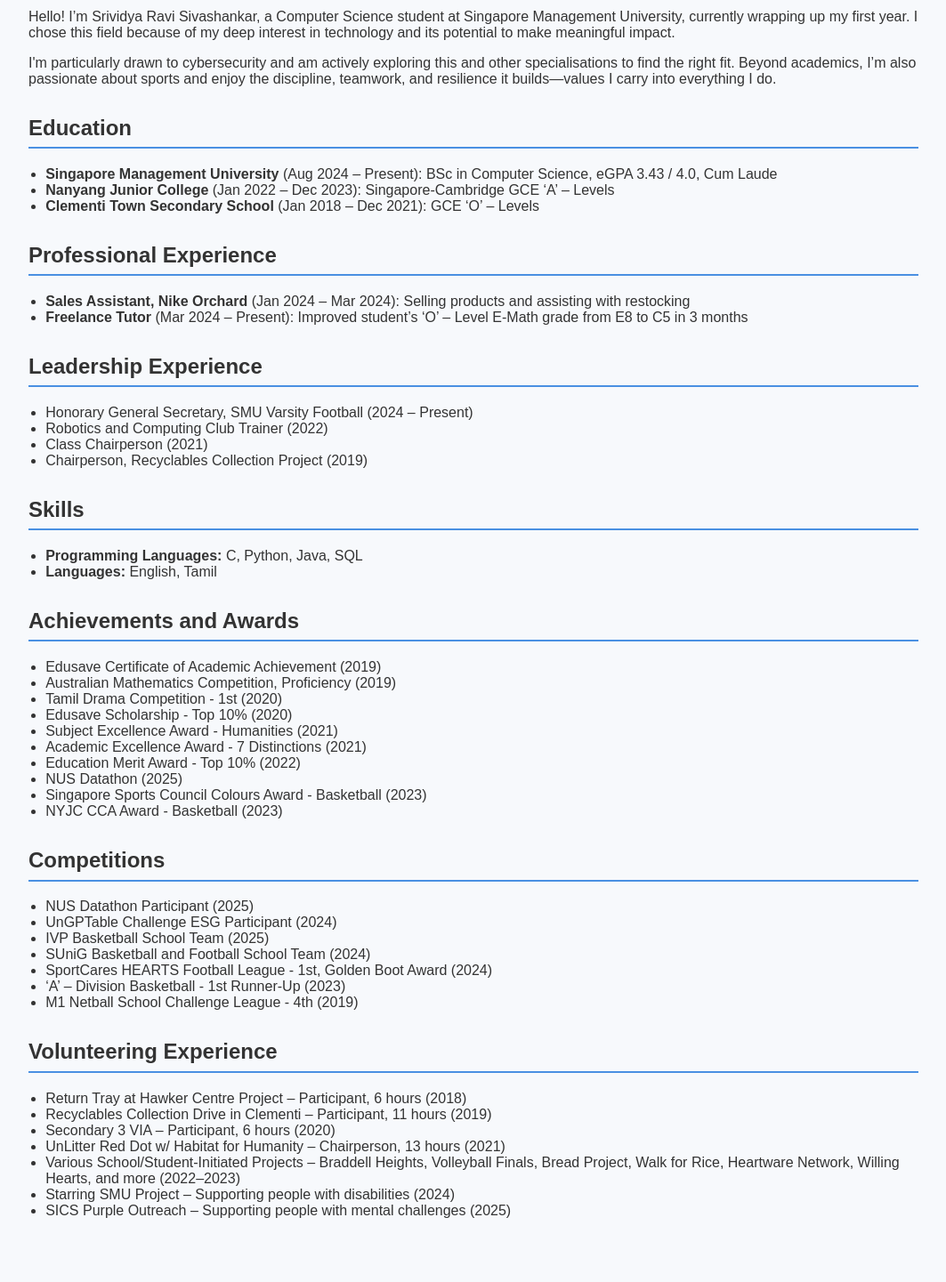
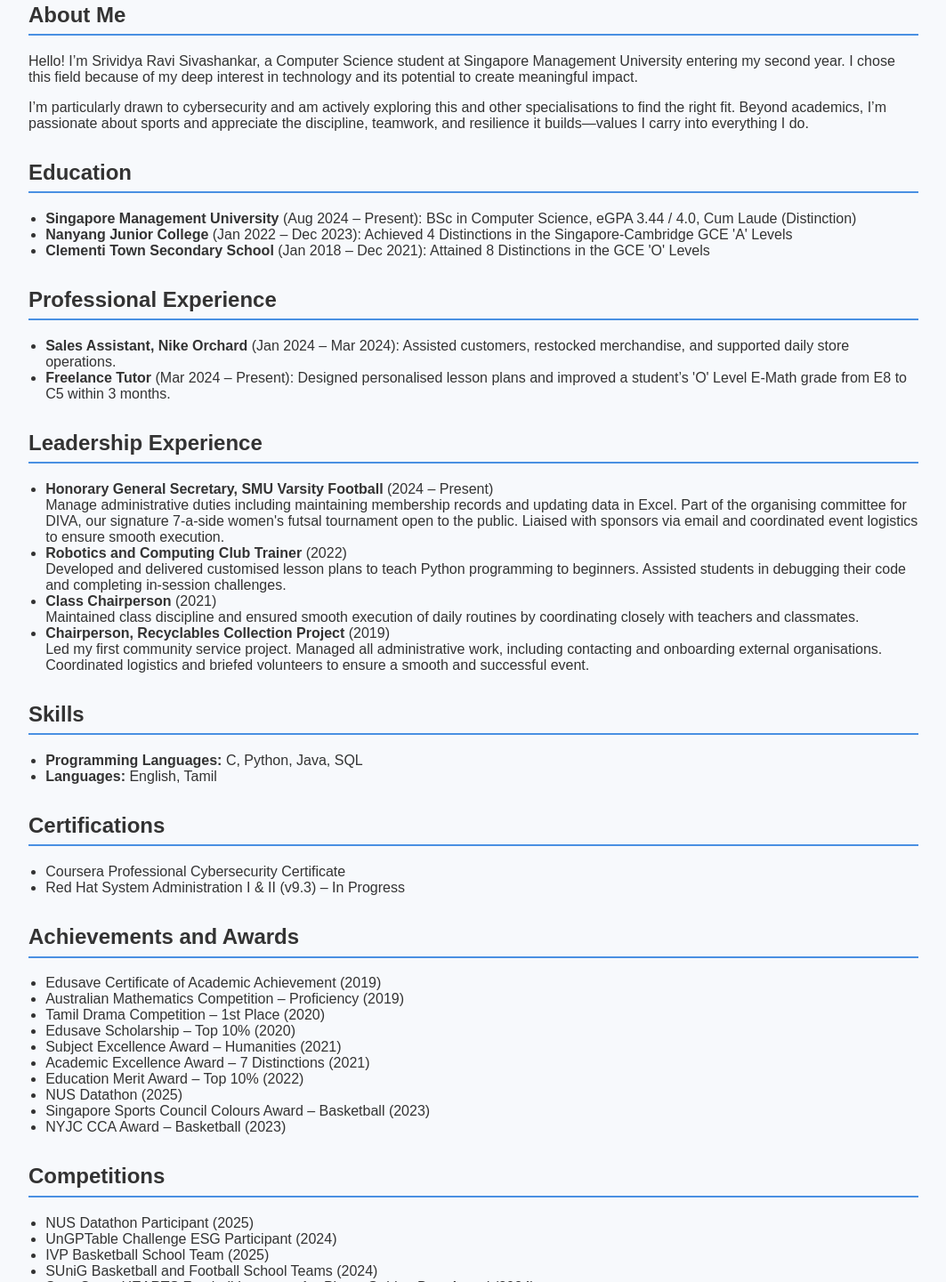
Before and after one commit to sri7373/sri7373.github.io, a plain HTML site: page index.html in a window 1280 px wide. Shown: the part 431-1872 px from the top of the page at 89% size, without its empty margins (108-1171 px from the left). Drawn offline with Linux system fonts and the light colour scheme.

Commit message:
Update index.html

```diff
--- a/index.html
+++ b/index.html
@@ -1,8 +1,8 @@
 <!DOCTYPE html>
 <html lang="en">
 <head>
-  <meta charset="UTF-8">
-  <meta name="viewport" content="width=device-width, initial-scale=1.0">
+  <meta charset="UTF-8" />
+  <meta name="viewport" content="width=device-width, initial-scale=1.0" />
   <title>Srividya Ravi Sivashankar - Portfolio</title>
   <style>
     body {
@@ -19,9 +19,9 @@
       text-align: center;
     }
     header img {
-      border-radius: 50%;
-      width: 150px;
-      height: 150px;
+      border-radius: 10px;
+      width: 200px;
+      height: 200px;
       object-fit: cover;
     }
     section {
@@ -43,41 +43,54 @@
 </head>
 <body>
   <header>
-    <img src="photo_6294032796150251467_y.jpg" alt="Srividya Ravi Sivashankar" style="width:200px; border-radius:10px;">
+    <img src="photo_6294032796150251467_y.jpg" alt="Srividya Ravi Sivashankar" />
     <h1>Srividya Ravi Sivashankar</h1>
-    <p>Computer Science Student | Cybersecurity Enthusiast | Team Player</p>
+    <p>Year 2 Computer Science Student | Cybersecurity Enthusiast | Team Player</p>
   </header>
+
   <section>
     <div class="section">
       <h2>About Me</h2>
-      <p>Hello! I’m Srividya Ravi Sivashankar, a Computer Science student at Singapore Management University, currently wrapping up my first year. I chose this field because of my deep interest in technology and its potential to make meaningful impact.</p>
-      <p>I'm particularly drawn to cybersecurity and am actively exploring this and other specialisations to find the right fit. Beyond academics, I’m also passionate about sports and enjoy the discipline, teamwork, and resilience it builds—values I carry into everything I do.</p>
+      <p>Hello! I’m Srividya Ravi Sivashankar, a Computer Science student at Singapore Management University entering my second year. I chose this field because of my deep interest in technology and its potential to create meaningful impact.</p>
+      <p>I’m particularly drawn to cybersecurity and am actively exploring this and other specialisations to find the right fit. Beyond academics, I’m passionate about sports and appreciate the discipline, teamwork, and resilience it builds—values I carry into everything I do.</p>
     </div>
 
     <div class="section">
       <h2>Education</h2>
       <ul>
-        <li><strong>Singapore Management University</strong> (Aug 2024 – Present): BSc in Computer Science, eGPA 3.43 / 4.0, Cum Laude</li>
-        <li><strong>Nanyang Junior College</strong> (Jan 2022 – Dec 2023): Singapore-Cambridge GCE ‘A’ – Levels</li>
-        <li><strong>Clementi Town Secondary School</strong> (Jan 2018 – Dec 2021): GCE ‘O’ – Levels</li>
+        <li><strong>Singapore Management University</strong> (Aug 2024 – Present): BSc in Computer Science, eGPA 3.44 / 4.0, Cum Laude (Distinction)</li>
+        <li><strong>Nanyang Junior College</strong> (Jan 2022 – Dec 2023): Achieved 4 Distinctions in the Singapore-Cambridge GCE 'A' Levels</li>
+        <li><strong>Clementi Town Secondary School</strong> (Jan 2018 – Dec 2021): Attained 8 Distinctions in the GCE 'O' Levels</li>
       </ul>
     </div>
 
     <div class="section">
       <h2>Professional Experience</h2>
       <ul>
-        <li><strong>Sales Assistant, Nike Orchard</strong> (Jan 2024 – Mar 2024): Selling products and assisting with restocking</li>
-        <li><strong>Freelance Tutor</strong> (Mar 2024 – Present): Improved student’s ‘O’ – Level E-Math grade from E8 to C5 in 3 months</li>
+        <li><strong>Sales Assistant, Nike Orchard</strong> (Jan 2024 – Mar 2024): Assisted customers, restocked merchandise, and supported daily store operations.</li>
+        <li><strong>Freelance Tutor</strong> (Mar 2024 – Present): Designed personalised lesson plans and improved a student’s 'O' Level E-Math grade from E8 to C5 within 3 months.</li>
       </ul>
     </div>
 
     <div class="section">
       <h2>Leadership Experience</h2>
       <ul>
-        <li>Honorary General Secretary, SMU Varsity Football (2024 – Present)</li>
-        <li>Robotics and Computing Club Trainer (2022)</li>
-        <li>Class Chairperson (2021)</li>
-        <li>Chairperson, Recyclables Collection Project (2019)</li>
+        <li>
+          <strong>Honorary General Secretary, SMU Varsity Football</strong> (2024 – Present)<br />
+          Manage administrative duties including maintaining membership records and updating data in Excel. Part of the organising committee for DIVA, our signature 7-a-side women's futsal tournament open to the public. Liaised with sponsors via email and coordinated event logistics to ensure smooth execution.
+        </li>
+        <li>
+          <strong>Robotics and Computing Club Trainer</strong> (2022)<br />
+          Developed and delivered customised lesson plans to teach Python programming to beginners. Assisted students in debugging their code and completing in-session challenges.
+        </li>
+        <li>
+          <strong>Class Chairperson</strong> (2021)<br />
+          Maintained class discipline and ensured smooth execution of daily routines by coordinating closely with teachers and classmates.
+        </li>
+        <li>
+          <strong>Chairperson, Recyclables Collection Project</strong> (2019)<br />
+          Led my first community service project. Managed all administrative work, including contacting and onboarding external organisations. Coordinated logistics and briefed volunteers to ensure a smooth and successful event.
+        </li>
       </ul>
     </div>
 
@@ -90,18 +103,26 @@
     </div>
 
     <div class="section">
+      <h2>Certifications</h2>
+      <ul>
+        <li>Coursera Professional Cybersecurity Certificate</li>
+        <li>Red Hat System Administration I & II (v9.3) – In Progress</li>
+      </ul>
+    </div>
+
+    <div class="section">
       <h2>Achievements and Awards</h2>
       <ul>
         <li>Edusave Certificate of Academic Achievement (2019)</li>
-        <li>Australian Mathematics Competition, Proficiency (2019)</li>
-        <li>Tamil Drama Competition - 1st (2020)</li>
-        <li>Edusave Scholarship - Top 10% (2020)</li>
-        <li>Subject Excellence Award - Humanities (2021)</li>
-        <li>Academic Excellence Award - 7 Distinctions (2021)</li>
-        <li>Education Merit Award - Top 10% (2022)</li>
+        <li>Australian Mathematics Competition – Proficiency (2019)</li>
+        <li>Tamil Drama Competition – 1st Place (2020)</li>
+        <li>Edusave Scholarship – Top 10% (2020)</li>
+        <li>Subject Excellence Award – Humanities (2021)</li>
+        <li>Academic Excellence Award – 7 Distinctions (2021)</li>
+        <li>Education Merit Award – Top 10% (2022)</li>
         <li>NUS Datathon (2025)</li>
-        <li>Singapore Sports Council Colours Award - Basketball (2023)</li>
-        <li>NYJC CCA Award - Basketball (2023)</li>
+        <li>Singapore Sports Council Colours Award – Basketball (2023)</li>
+        <li>NYJC CCA Award – Basketball (2023)</li>
       </ul>
     </div>
 
@@ -111,10 +132,10 @@
         <li>NUS Datathon Participant (2025)</li>
         <li>UnGPTable Challenge ESG Participant (2024)</li>
         <li>IVP Basketball School Team (2025)</li>
-        <li>SUniG Basketball and Football School Team (2024)</li>
-        <li>SportCares HEARTS Football League - 1st, Golden Boot Award (2024)</li>
-        <li>‘A’ – Division Basketball - 1st Runner-Up (2023)</li>
-        <li>M1 Netball School Challenge League - 4th (2019)</li>
+        <li>SUniG Basketball and Football School Teams (2024)</li>
+        <li>SportCares HEARTS Football League – 1st Place, Golden Boot Award (2024)</li>
+        <li>'A' Division Basketball – 1st Runner-Up (2023)</li>
+        <li>M1 Netball School Challenge League – 4th Place (2019)</li>
       </ul>
     </div>
 
@@ -127,7 +148,7 @@
         <li>UnLitter Red Dot w/ Habitat for Humanity – Chairperson, 13 hours (2021)</li>
         <li>Various School/Student-Initiated Projects – Braddell Heights, Volleyball Finals, Bread Project, Walk for Rice, Heartware Network, Willing Hearts, and more (2022–2023)</li>
         <li>Starring SMU Project – Supporting people with disabilities (2024)</li>
-        <li>SICS Purple Outreach – Supporting people with mental challenges (2025)</li>
+        <li>SICS Purple Outreach – Supporting individuals with mental health challenges (2025)</li>
       </ul>
     </div>
   </section>
```
